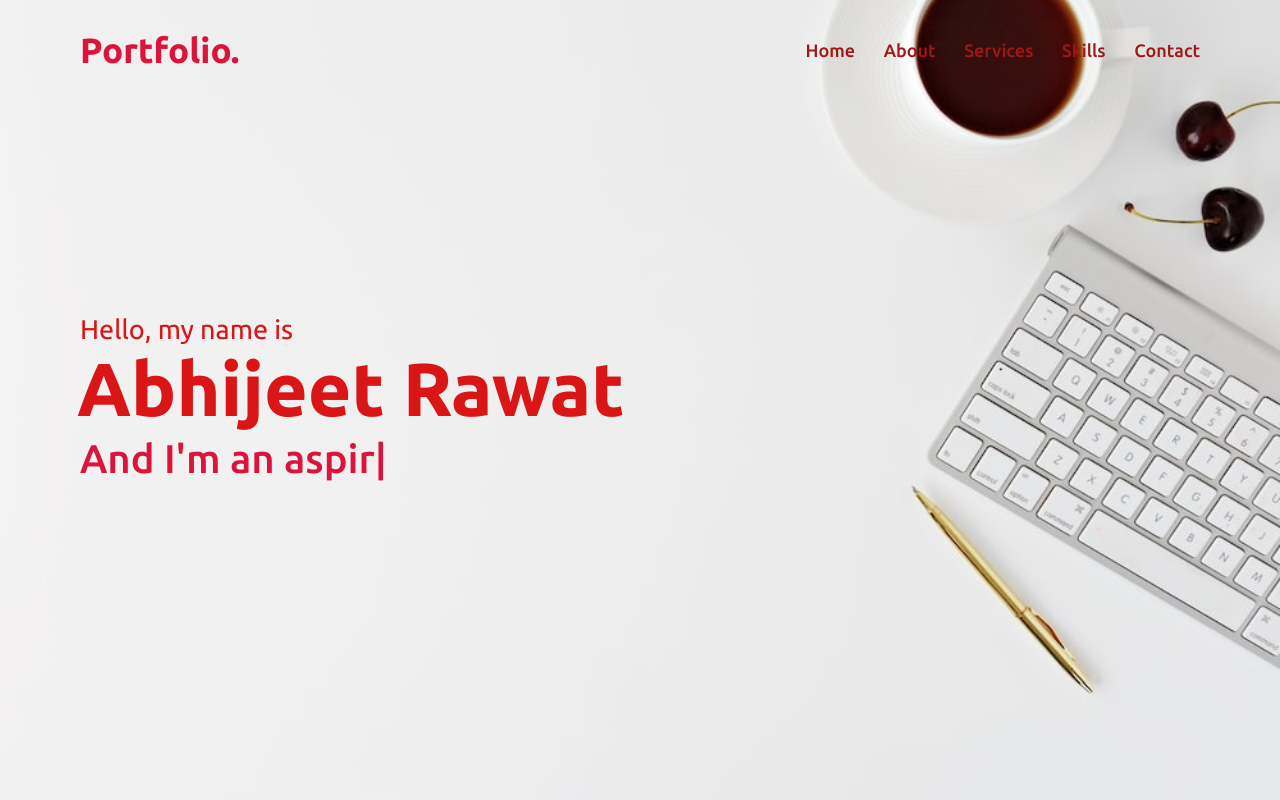
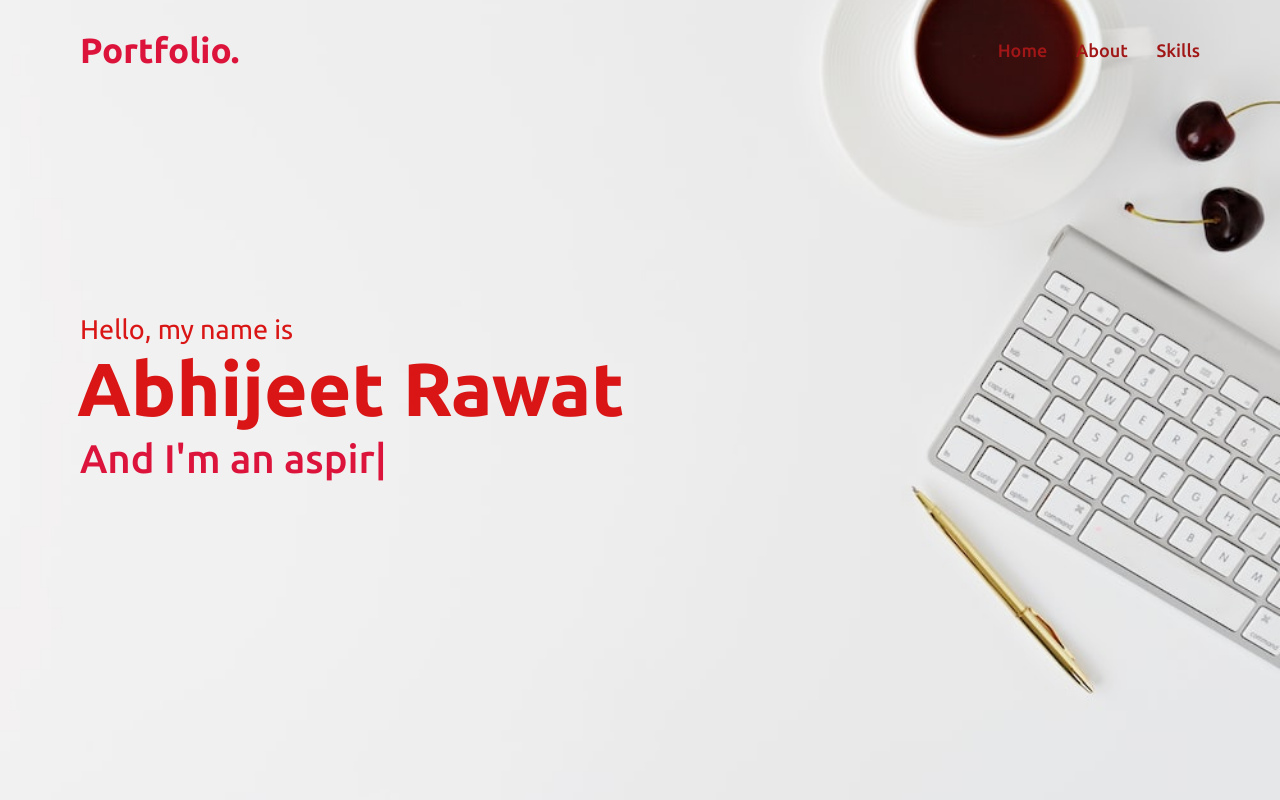
Before and after one commit to happy1945/portfoliowebsite.github.io, a plain HTML site: page index.html in a window 1280 px wide. Shown: the top 800 px of the page. Drawn offline with nearby package versions, Linux system fonts and the light colour scheme.

Commit message:
Update index.html

```diff
--- a/index.html
+++ b/index.html
@@ -24,9 +24,7 @@
             <ul class="menu">
                 <li><a href="#home" class="menu-btn">Home</a></li>
                 <li><a href="#about" class="menu-btn">About</a></li>
-                <li><a href="#services" class="menu-btn">Services</a></li>
                 <li><a href="#skills" class="menu-btn">Skills</a></li>
-                <li><a href="#contact" class="menu-btn">Contact</a></li>
             </ul>
             <div class="menu-btn">
                 <i class="fas fa-bars"></i>
```
